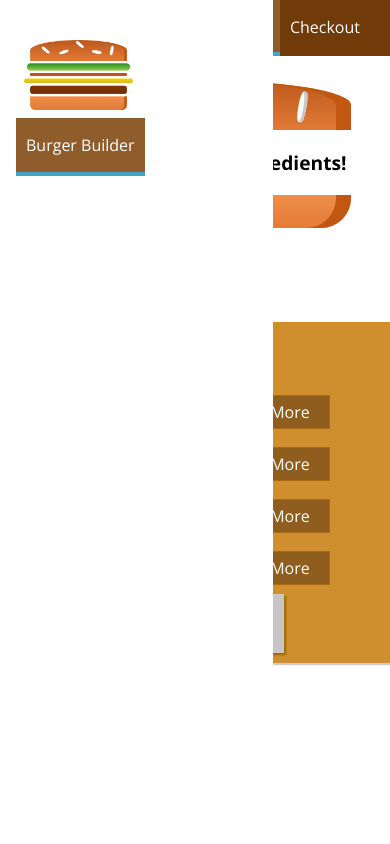
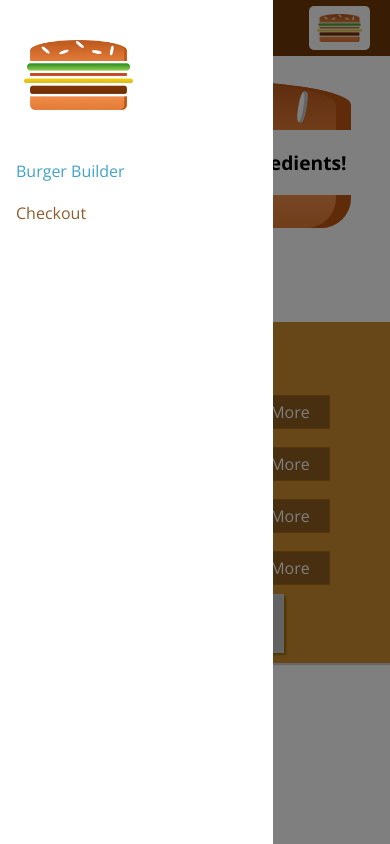
Before and after one commit to superwo/burger-builder, a React (Create React App) app: page / in a window 390 px wide. Built offline with nearby package versions, Linux system fonts and the light colour scheme.

Commit message:
responsive adjusments

```diff
--- a/src/components/Layout/Layout.js
+++ b/src/components/Layout/Layout.js
@@ -1,17 +1,28 @@
-import React from 'react';
+import React, { Component } from 'react';
 
 import classes from './Layout.module.css';
 import Toolbar from '../Navigation/Toolbar/Toolbar';
 import SideDrawer from '../Navigation/SideDrawer/SideDrawer';
 
-const layout = (props) => (
-  <>
-    <Toolbar />
-    <SideDrawer />
-  <main className={classes.Content}>
-    {props.children}
-  </main>
-  </>
-);
+class Layout extends Component {
+  state = {
+    showSideDrawer: true
+  }
+  sideDrawerClosedHandler = () => {
+    this.setState({showSideDrawer: false})
+  };
 
-export default layout;
+  render() {
+    return (
+    <>
+      <Toolbar />
+      <SideDrawer open={this.state.showSideDrawer} closed={this.sideDrawerClosedHandler} />
+      <main className={classes.Content}>
+        {this.props.children}
+      </main>
+    </>
+    )
+  }
+}
+
+export default Layout;
--- a/src/components/Navigation/NavigationItems/NavigationItem/NavigationItem.module.css
+++ b/src/components/Navigation/NavigationItems/NavigationItem/NavigationItem.module.css
@@ -1,6 +1,27 @@
+.NavigationItem {
+  margin: 10px 0;
+  box-sizing: border-box;
+  display: block;
+  width: 100%;
+}
+
+.NavigationItem a {
+  color: #8f5c2c;
+  text-decoration: none;
+  width: 100%;
+  box-sizing: border-box;
+  display: block;
+}
+
+.NavigationItem a:hover,
+.NavigationItem a:active,
+.NavigationItem a.active {
+  color: #40a4c8;
+}
+
+@media (min-width: 500px) {
   .NavigationItem {
     margin: 0;
-  box-sizing: border-box;
     display: flex;
     height: 100%;
     width: auto;
@@ -9,12 +30,9 @@
 
   .NavigationItem a {
     color: #fff;
-  text-decoration: none;
     height: 100%;
     padding: 16px 10px;
     border-bottom: 4px solid transparent;
-  box-sizing: border-box;
-  display: block;
   }
 
   .NavigationItem a:hover,
@@ -24,3 +42,5 @@
     border-bottom: 4px solid #40a4c8;
     color: #fff;
   }
+
+}
--- a/src/components/Navigation/NavigationItems/NavigationItems.module.css
+++ b/src/components/Navigation/NavigationItems/NavigationItems.module.css
@@ -3,6 +3,13 @@
   padding: 0;
   list-style: none;
   display: flex;
+  flex-flow: column;
   align-items: center;
   height: 100%;
 }
+
+@media (min-width: 500px) {
+  .NavigationItems {
+    flex-flow: row;
+  }
+}
--- a/src/components/Navigation/SideDrawer/SideDrawer.js
+++ b/src/components/Navigation/SideDrawer/SideDrawer.js
@@ -3,11 +3,18 @@
 import Logo from '../../Logo/Logo';
 import NavigationItems from '../NavigationItems/NavigationItems';
 import classes from './SideDrawer.module.css';
+import Backdrop from '../../UI/Backdrop/Backdrop';
 
 
 const sideDrawer = (props) => {
+  let attachedClasses = [classes.SideDrawer, classes.Close];
+  if (props.open) {
+    attachedClasses = [classes.SideDrawer, classes.Open];
+  }
   return (
-    <div className={classes.SideDrawer}>
+    <>
+      <Backdrop show={props.open} clicked={props.closed} />
+      <div className={attachedClasses.join(' ')}>
         <div className={classes.Logo}>
           <Logo />
         </div>
@@ -15,6 +22,7 @@
           <NavigationItems />
         </nav>
       </div>
+    </>
   );
 };
 
--- a/src/components/Navigation/SideDrawer/SideDrawer.module.css
+++ b/src/components/Navigation/SideDrawer/SideDrawer.module.css
@@ -27,4 +27,5 @@
 
 .Logo {
   height: 11%;
+  margin-bottom: 32px;
 }
--- a/src/components/Navigation/Toolbar/Toolbar.js
+++ b/src/components/Navigation/Toolbar/Toolbar.js
@@ -10,7 +10,7 @@
     <div className={classes.Logo}>
       <Logo />
     </div>
-    <nav>
+    <nav className={classes.DesktopOnly}>
       <NavigationItems />
     </nav>
   </header>
--- a/src/components/Navigation/Toolbar/Toolbar.module.css
+++ b/src/components/Navigation/Toolbar/Toolbar.module.css
@@ -20,3 +20,9 @@
 .Logo {
   height: 80%;
 }
+
+@media (max-width: 499px) {
+  .DesktopOnly {
+    display: none;
+  }
+}
```
Lines whose indentation alone changed are shown as unchanged.
